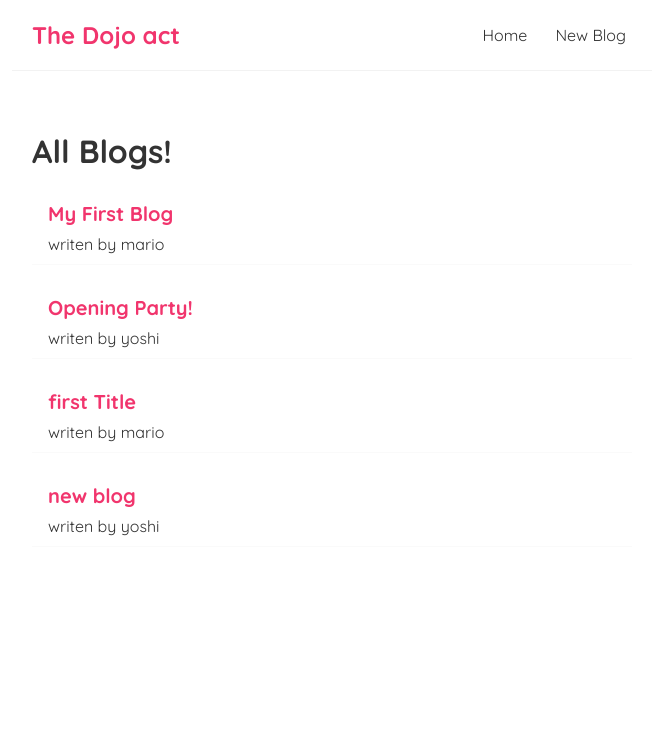
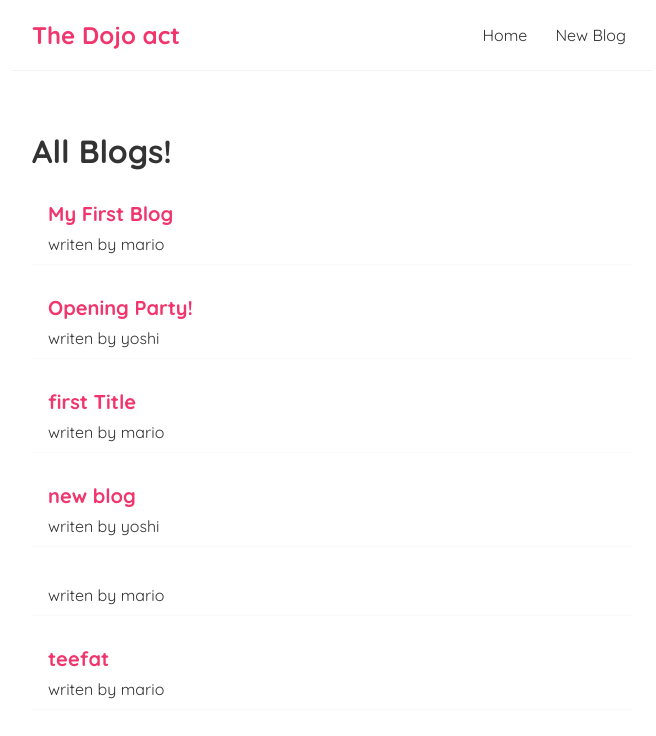
Before and after one commit to cafferti/reactmotive, a React (Vite) app in the folder reactapp/: page / in a window 1280 px wide. Shown: the top 736 px of the page, without its empty margins (308-964 px from the left). Built offline with nearby package versions, Linux system fonts and the light colour scheme; data requests are answered from the project's data file.

Commit message:
lesson 30 redirecting window after an operation for  blogs

```diff
--- a/reactapp/data/db.json
+++ b/reactapp/data/db.json
@@ -23,6 +23,18 @@
       "body": "lorem postum eclair",
       "author": "yoshi",
       "id": 4
+    },
+    {
+      "title": "   ",
+      "body": "    ",
+      "author": "mario",
+      "id": 5
+    },
+    {
+      "title": "teefat",
+      "body": "s://fonts.googleapis.com/css2?family=Inter:wght@400;700;800&family=Quicksand:wght@400;500;600;700&display=swap net::ERR",
+      "author": "mario",
+      "id": 6
     }
   ]
 }
--- a/reactapp/src/createblog.jsx
+++ b/reactapp/src/createblog.jsx
@@ -1,10 +1,12 @@
 import { useState } from "react";
+import { useHistory } from "react-router-dom";
 
 const Create = () => {
 const [title, setTitle] = useState('')
 const [body, setBody] = useState('')
 const [author, setAuthor] = useState('mario')
 const   [isPending, setIspending ] = useState(false)
+const history = useHistory();
 
 const handlesubmit = (e) =>{
    e.preventDefault()
@@ -20,6 +22,8 @@ const handlesubmit = (e) =>{
     console.log(`new blog added`)
     setIspending(false)
    })
+
+   history.push(`/`)
 }
 
   return (
--- a/reactapp/src/home.jsx
+++ b/reactapp/src/home.jsx
@@ -6,7 +6,6 @@ const {fresult:blogs, isPending, error} =usefetch("http://localhost:8000/blogs")
 
   return (
     <div className="home">
-
       {error && <div>{error}</div>}
       {isPending && <div>loading....</div>}
       {blogs && <Bloglist blogs={blogs} title="All Blogs!" />}
--- a/reactapp/src/usefetch.jsx
+++ b/reactapp/src/usefetch.jsx
@@ -1,6 +1,6 @@
 import { useEffect, useState } from "react";
 
-const usefetch = (url) => {
+  const usefetch = (url) => {
   const [isPending, setPending] = useState(true);
   const [fresult, setFresult] = useState(null);
   const [error, setError] = useState(null);
```
